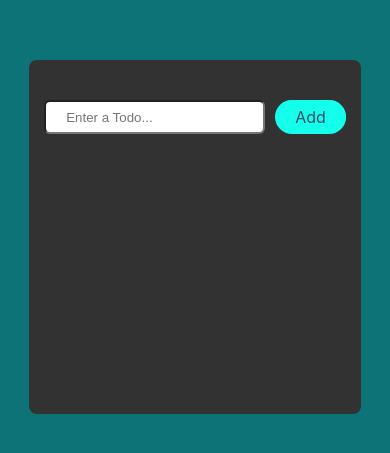
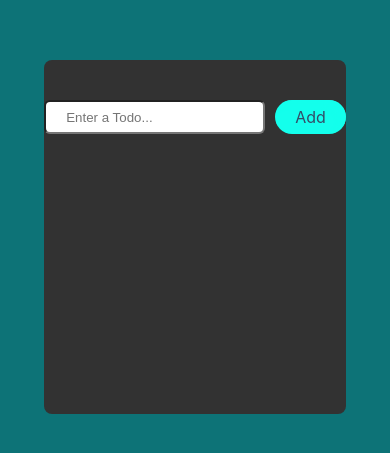
Before and after one commit to abdullah-900/Todo-List, a Next.js app: page / in a window 390 px wide. Shown: the part 193-646 px from the top of the page. Built offline with nearby package versions, Linux system fonts and the light colour scheme.

Commit message:
css changes

```diff
--- a/pages/style.css
+++ b/pages/style.css
@@ -128,8 +128,8 @@ body{
 
   @media (max-width: 576px) {
     .child{
-      padding-left: 15px;
-      padding-right: 15px;
+      padding-left: 0px;
+      padding-right: 0px;
       padding-bottom: 250px;
     }
    }
```
